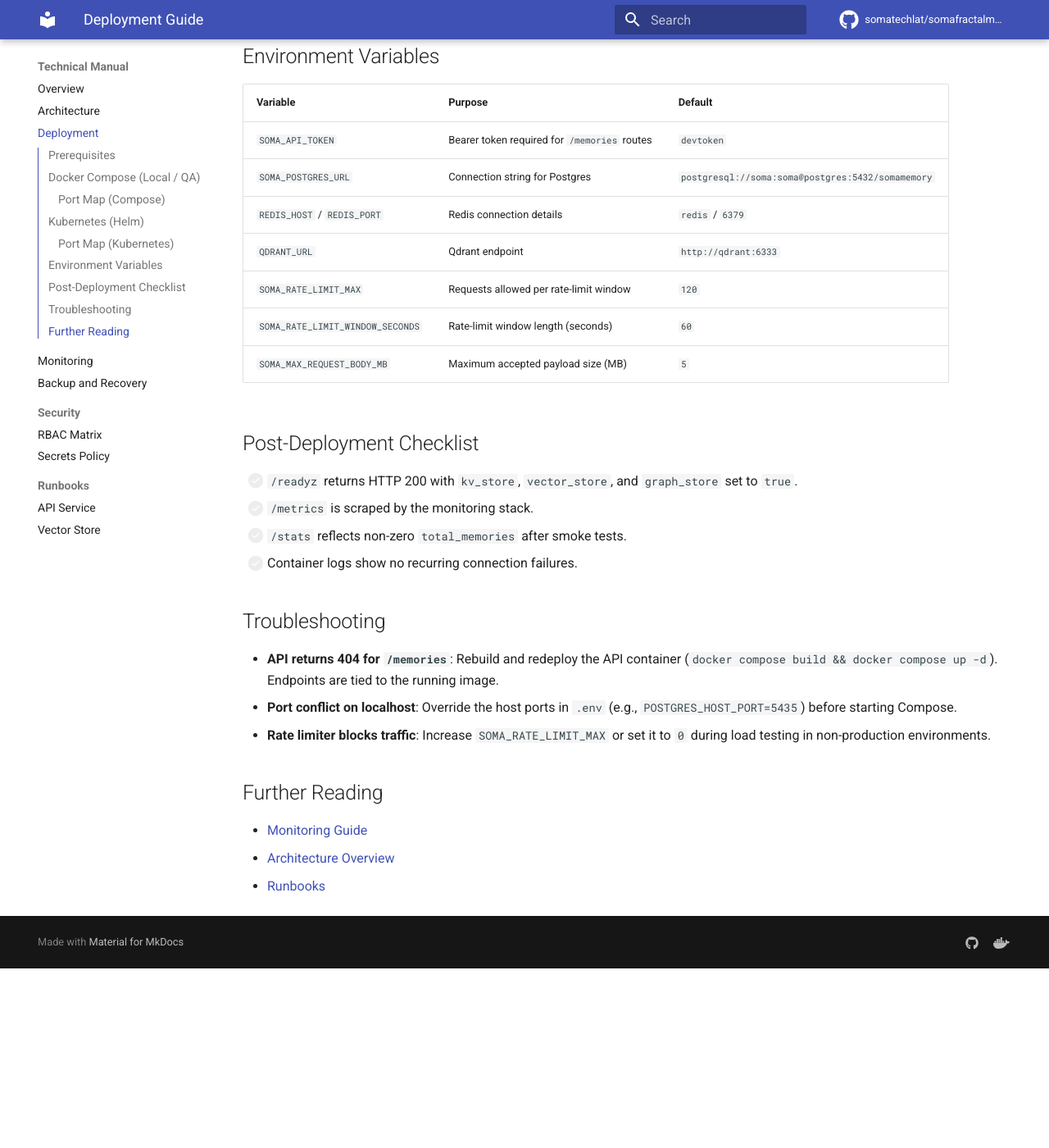
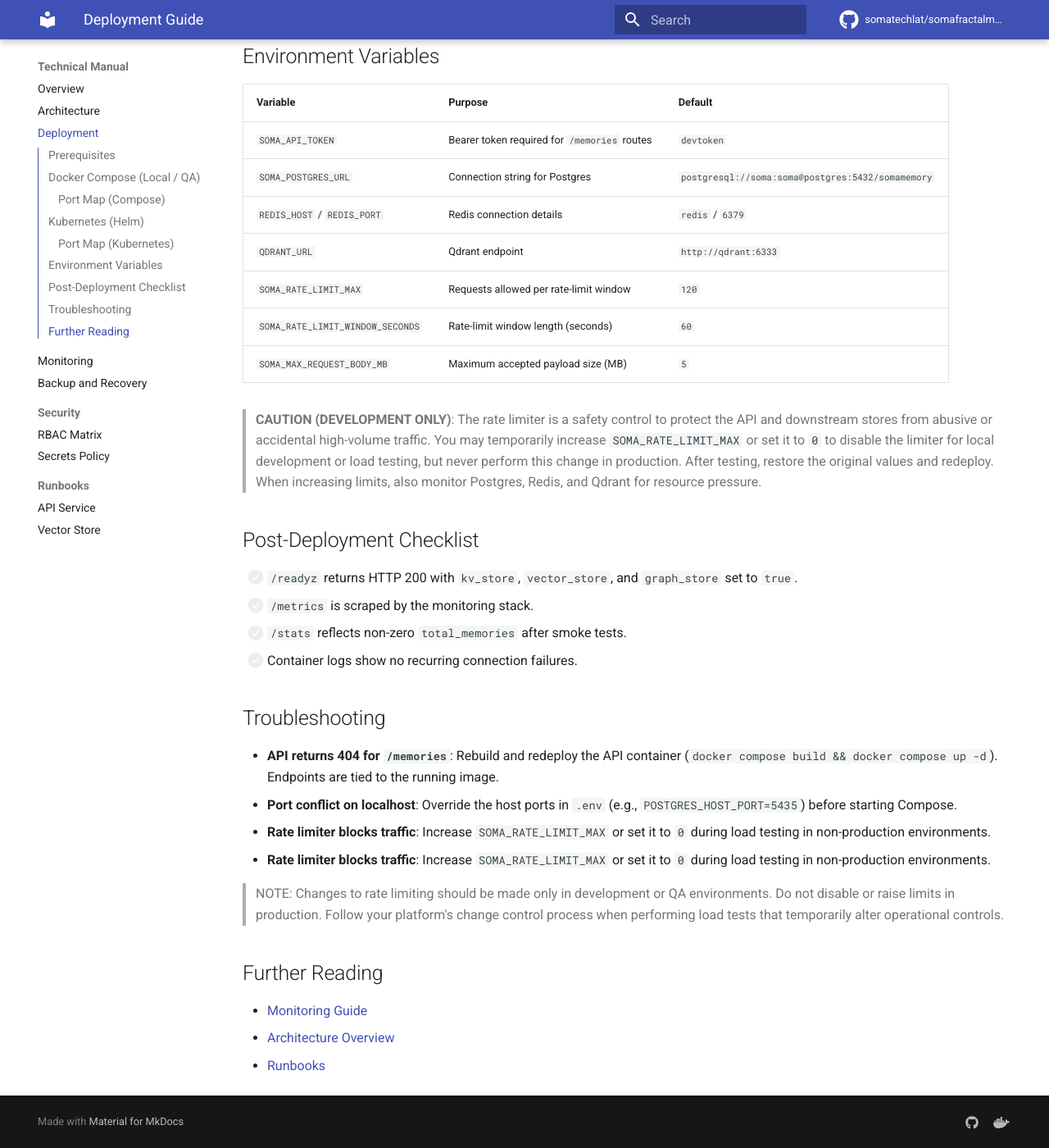
Before and after one commit to somatechlat/somafractalmemory, an MkDocs documentation site: the page built from docs/technical-manual/deployment.md, in a window 1280 px wide and 1400 px high, scrolled down 2589 px. Shown: the whole window at 82% size. Built offline with MkDocs 1.6.1 and Material for MkDocs 9.7.7, drawn with Linux system fonts in a browser that asks for light colours; comment, search, counter and statistics services are not loaded; the version menu is left out; before the commit the page ends 3770 px from its top, so only the background shows below that.

Commit message:
docs: add explicit caution about temporarily changing rate limiter in non-production

```diff
--- a/docs/technical-manual/deployment.md
+++ b/docs/technical-manual/deployment.md
@@ -107,6 +107,8 @@ Use the Helm chart in `helm/` to deploy SomaFractalMemory to a Kubernetes namesp
 | `SOMA_RATE_LIMIT_WINDOW_SECONDS` | Rate-limit window length (seconds) | `60`
 | `SOMA_MAX_REQUEST_BODY_MB` | Maximum accepted payload size (MB) | `5`
 
+> **CAUTION (DEVELOPMENT ONLY)**: The rate limiter is a safety control to protect the API and downstream stores from abusive or accidental high-volume traffic. You may temporarily increase `SOMA_RATE_LIMIT_MAX` or set it to `0` to disable the limiter for local development or load testing, but never perform this change in production. After testing, restore the original values and redeploy. When increasing limits, also monitor Postgres, Redis, and Qdrant for resource pressure.
+
 ## Post-Deployment Checklist
 - [ ] `/readyz` returns HTTP 200 with `kv_store`, `vector_store`, and `graph_store` set to `true`.
 - [ ] `/metrics` is scraped by the monitoring stack.
@@ -117,6 +119,9 @@ Use the Helm chart in `helm/` to deploy SomaFractalMemory to a Kubernetes namesp
 - **API returns 404 for `/memories`**: Rebuild and redeploy the API container (`docker compose build && docker compose up -d`). Endpoints are tied to the running image.
 - **Port conflict on localhost**: Override the host ports in `.env` (e.g., `POSTGRES_HOST_PORT=5435`) before starting Compose.
 - **Rate limiter blocks traffic**: Increase `SOMA_RATE_LIMIT_MAX` or set it to `0` during load testing in non-production environments.
+- **Rate limiter blocks traffic**: Increase `SOMA_RATE_LIMIT_MAX` or set it to `0` during load testing in non-production environments.
+
+> NOTE: Changes to rate limiting should be made only in development or QA environments. Do not disable or raise limits in production. Follow your platform's change control process when performing load tests that temporarily alter operational controls.
 
 ## Further Reading
 - [Monitoring Guide](monitoring.md)
```
Also changed, not shown: docs/onboarding-manual/resources/troubleshooting.md (+2 -0 lines).
